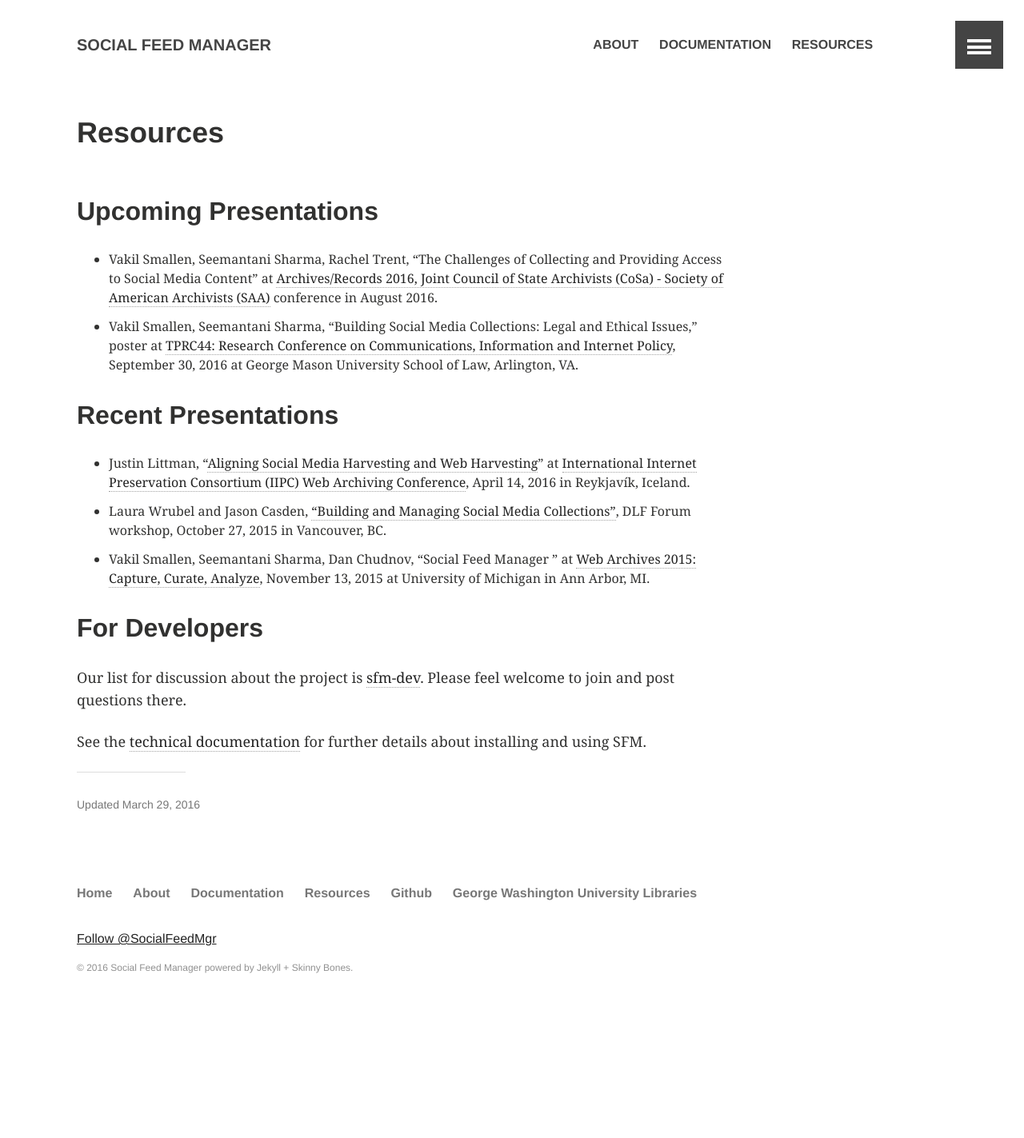
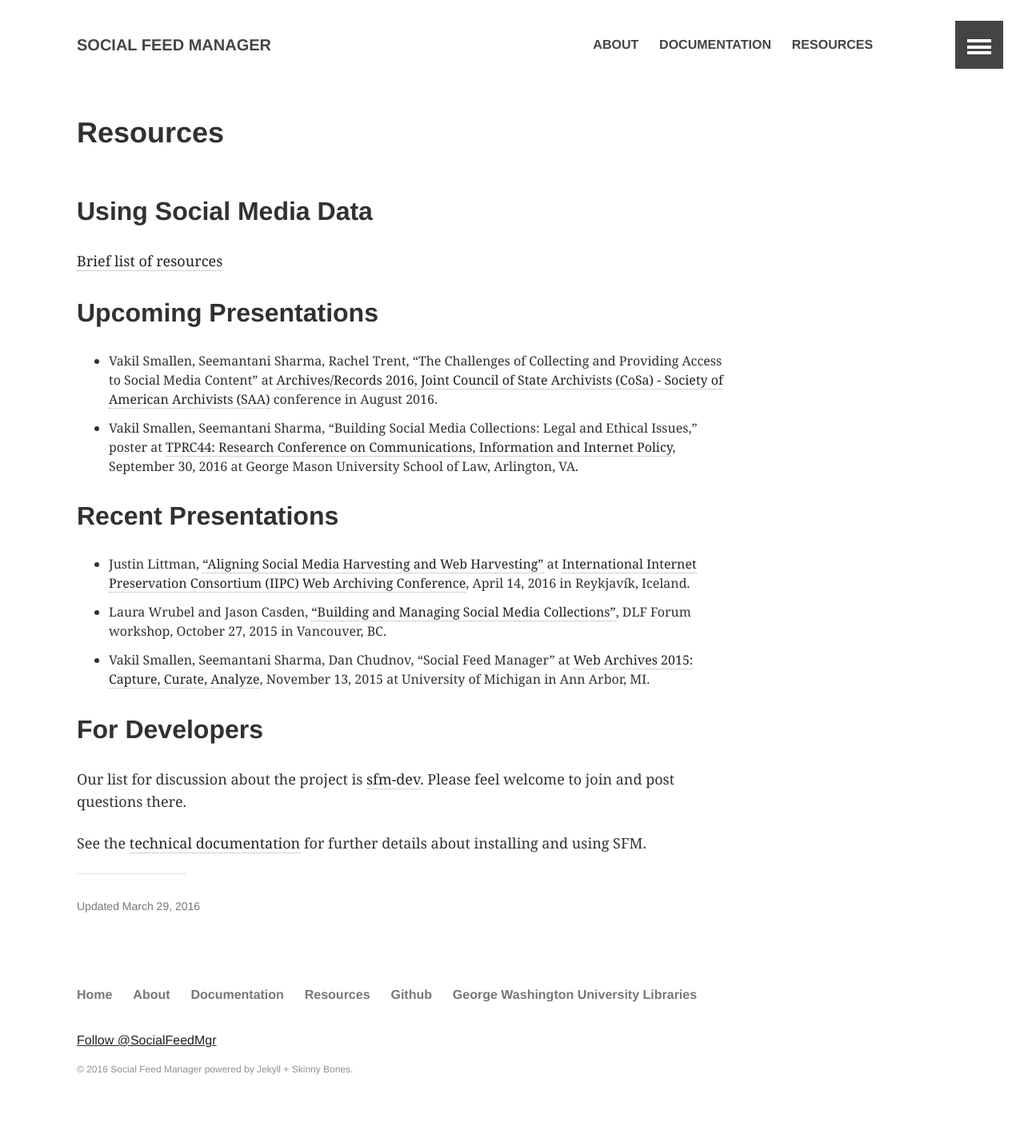
Before and after one commit to gwu-libraries/sfm-ui, a Jekyll site: the page built from resources/index.md, in a window 1280 px wide. Shown: the whole page at 80% size. Built offline with Jekyll 4.4.1, drawn with Linux system fonts in a browser that asks for light colours; comment, search, counter and statistics services are not loaded; before the commit the page ends 1296 px from its top, so only the background shows below that.

Commit message:
adding brief resources list

```diff
--- a/resources/index.md
+++ b/resources/index.md
@@ -9,16 +9,21 @@
 ads: false
 ---
 
+
+Using Social Media Data
+----------------------
+[Brief list of resources](/resources/ethics)
+
 Upcoming Presentations
 ----------------------
-* Vakil Smallen, Seemantani Sharma, Rachel Trent, “The Challenges of Collecting and Providing Access to Social Media Content” at [Archives/Records 2016, Joint Council of State Archivists (CoSa) - Society of American Archivists (SAA)](http://www2.archivists.org/am2016) conference in August 2016.
+* Vakil Smallen, Seemantani Sharma, Rachel Trent, "The Challenges of Collecting and Providing Access to Social Media Content" at [Archives/Records 2016, Joint Council of State Archivists (CoSa) - Society of American Archivists (SAA)](http://www2.archivists.org/am2016) conference in August 2016.
 * Vakil Smallen, Seemantani Sharma, "Building Social Media Collections: Legal and Ethical Issues," poster at [TPRC44: Research Conference on Communications, Information and Internet Policy](http://www.tprcweb.com/), September 30, 2016 at George Mason University School of Law, Arlington, VA.
 
 Recent Presentations
 ------------------
-* Justin Littman, “[Aligning Social Media Harvesting and Web Harvesting](https://t.co/Rj8LEbBOp8)" at [International Internet Preservation Consortium (IIPC) Web Archiving Conference](http://netpreserve.org/2016-WAC), April 14, 2016 in Reykjavík, Iceland.
-* Laura Wrubel and Jason Casden, [“Building and Managing Social Media Collections”](http://www.slideshare.net/casden/building-and-managing-social-media-collections), DLF Forum workshop, October 27, 2015 in Vancouver, BC.
-* Vakil Smallen, Seemantani Sharma, Dan Chudnov, “Social Feed Manager ” at [Web Archives 2015: Capture, Curate, Analyze](http://www.lib.umich.edu/webarchivesconference), November 13, 2015 at University of Michigan in Ann Arbor, MI.
+* Justin Littman, ["Aligning Social Media Harvesting and Web Harvesting"](https://t.co/Rj8LEbBOp8) at [International Internet Preservation Consortium (IIPC) Web Archiving Conference](http://netpreserve.org/2016-WAC), April 14, 2016 in Reykjavík, Iceland.
+* Laura Wrubel and Jason Casden, ["Building and Managing Social Media Collections"](http://www.slideshare.net/casden/building-and-managing-social-media-collections), DLF Forum workshop, October 27, 2015 in Vancouver, BC.
+* Vakil Smallen, Seemantani Sharma, Dan Chudnov, "Social Feed Manager" at [Web Archives 2015: Capture, Curate, Analyze](http://www.lib.umich.edu/webarchivesconference), November 13, 2015 at University of Michigan in Ann Arbor, MI.
 
 
 For Developers
```
Also changed, not shown: resources/ethics.md (added, +22 -0 lines).
